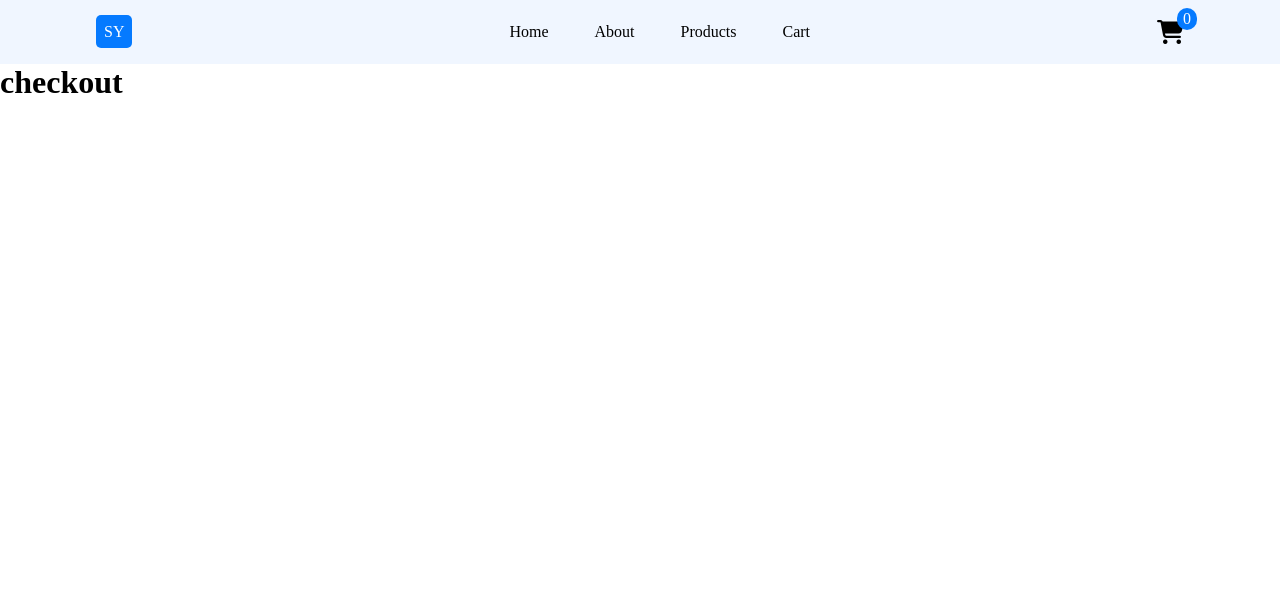
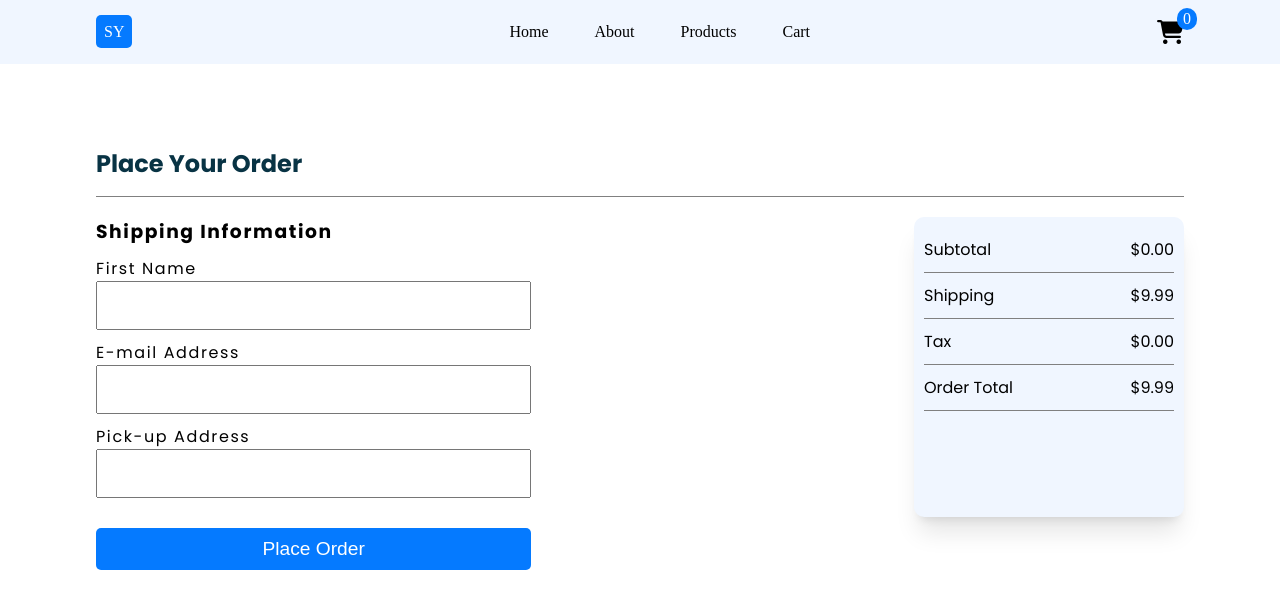
Before and after one commit to saeedyussif663/e-commerce, a React (Create React App) app: page /checkout in a window 1280 px wide. Shown: the top 608 px of the page. Built offline with nearby package versions, Linux system fonts and the light colour scheme; no server answers.

Commit message:
styled the checkout section

```diff
--- a/src/Components/Cart.css
+++ b/src/Components/Cart.css
@@ -77,30 +77,15 @@
 }
 
 
-.total-price {
-     margin-left: auto;
-     display: flex;
-     flex-direction: column;
-     width: 250px;
-     height: 300px;
-    box-shadow: 0 20px 25px -5px rgb(0 0 0 / 0.1), 0 8px 10px -6px rgb(0 0 0 / 0.1);
-    background-color: rgb(240, 246, 255);
-}
 
-.total-price > div {
-    display: flex;
-    justify-content: space-between;
-    margin-top: 10px;
-    border-bottom: 0.5px solid grey;
-    padding-bottom: 10px;
-}
 
-.total-price  div > p {
+
+.total-price  div  p {
     text-transform: capitalize;
     font-family: 'Poppins', sans-serif;
 }
 
-.total-price > button {
+.total-price  button {
     padding: 5px;
     border-radius: 5px;
     border:none;
@@ -108,7 +93,7 @@
     background-color: blue;
     color: white;
     width: 80%;
-    margin: 40px auto;
+    margin: 0 auto;
     font-family: 'Poppins', sans-serif;
     text-transform: capitalize;
 }
--- a/src/Components/Cart.js
+++ b/src/Components/Cart.js
@@ -2,6 +2,7 @@ import { useGlobalContext } from "../Context";
 import { useNavigate } from "react-router";
 
 import "./Cart.css"
+import Price from "./Price";
 
 const Cart = () => {
     let subtotal = 0;
@@ -15,15 +16,6 @@ const Cart = () => {
 
     const disable = state.cart.length === 0 ? true : false;
 
-    state.cart.forEach(element => {
-        let elementsubtotal = element.quantity * element.price;
-        subtotal += elementsubtotal;
-        return subtotal
-    });
-
-    const tax = subtotal / 10;
-    const shipping = 9.99;
-    const orderTotal = tax + shipping + subtotal;
 
 
     return (
@@ -44,31 +36,15 @@ const Cart = () => {
                                 <p>quantity: {item.quantity}</p>
                                 <p>price:  ${ item.price}</p>
                                 </div>
-
                             </div>
                         )
                     })}
                 </div>
                 <div className="total-price">
-                    <div>
-                        <p>subtotal</p>
-                        <p>${ subtotal.toFixed(2)}</p>
-                    </div>
-                    <div>
-                        <p>shipping</p>
-                        <p>${ shipping.toFixed(2)}</p>
-                    </div>
-                    <div>
-                        <p>tax</p>
-                        <p>${ subtotal.toFixed(2) }</p>
-                    </div>
-                    <div>
-                        <p>order total</p>
-                        <p>${ orderTotal.toFixed(2)}</p>
-                    </div>
-                    <button disabled={disable} onClick={proceedToCart}>proceed to checkout</button>
+                <Price />
+                 <button disabled={disable} onClick={proceedToCart}>proceed to checkout</button>
                 </div>
-            </div>
+                </div>
         </section>
     )
 }
--- a/src/Components/Checkout.css
+++ b/src/Components/Checkout.css
@@ -0,0 +1,78 @@
+
+
+.checkout-container {
+    display: flex;
+    flex-direction: column;
+    max-width: 72rem;
+    margin: 50px auto;
+    padding: 2rem;
+}
+
+.checkout-container > h2 {
+    font-size: 1.5rem;
+    font-family: 'Poppins', sans-serif;
+    font-weight:700;
+    color: rgb(8 51 68);
+    border-bottom: 0.5px solid grey;
+    padding-bottom: 15px;
+}
+
+.shipping-information {
+    display: flex;
+    justify-content: space-between;
+    margin-top: 20px;
+}
+
+form {
+    display: flex;
+    flex-direction: column;
+    width: 40%;
+}
+
+form >  h3 {
+    font-family: 'Poppins', sans-serif;
+    text-transform: capitalize;
+    letter-spacing: 0.1rem;
+    margin-bottom: 10px;
+}
+
+form  label,
+form  input {
+    font-family: 'Poppins', sans-serif;
+    letter-spacing: 0.1rem;
+    margin-bottom: 10px;
+}
+
+form  input {
+    width: 100%;
+    padding: 8px;
+    font-size: 1.2rem;
+}
+
+form   input:focus {
+    outline: none;
+}
+
+
+form > button {
+    margin-top: 20px;
+    padding: 10px;
+    color: white;
+    background: #057aff;
+    border: none;
+    border-radius: 5px;
+    font-size: 1.2rem;
+    cursor: pointer;
+}
+
+
+@media screen and (max-width: 720px) {
+    .shipping-information {
+        flex-direction: column;
+    }
+
+    form {
+        margin-right: 10px;
+        width: 80%;
+    }
+}
--- a/src/Components/Checkout.js
+++ b/src/Components/Checkout.js
@@ -1,10 +1,35 @@
-import "./Checkout.css"
+import Price from "./Price";
+
+import "./Checkout.css";
+
 
 const Checkout = () => {
     return (
-        <h1>
-            checkout
-        </h1>
+        <section className="checkout-container">
+            <h2>Place Your Order</h2>
+            <div className="shipping-information">
+                <form>
+                    <h3>shipping information</h3>
+                    <div>
+                        <label htmlFor="name">First Name</label>
+                        <input type="text" id="name"  required />
+                    </div>
+                    <div>
+                        <label htmlFor="e-mail">E-mail Address</label>
+                        <input type="e-mail"  id="e-mail" required />
+                    </div>
+                    <div>
+                        <label htmlFor="address">Pick-up Address</label>
+                        <input type="text" id="address" required />
+                    </div>
+
+                    <button>Place Order</button>
+                </form>
+                <div className="total-price">
+                    <Price />
+                </div>
+            </div>
+            </section>
     )
 }
 
--- /dev/null
+++ b/src/Components/Price.css
@@ -0,0 +1,32 @@
+.total-price {
+    display: flex;
+     flex-direction: column;
+     box-shadow: 0 20px 25px -5px rgb(0 0 0 / 0.1), 0 8px 10px -6px rgb(0 0 0 / 0.1);
+    background-color: rgb(240, 246, 255);
+    padding: 10px;
+     border-radius: 10px;
+     height: 300px;
+}
+
+.price-container {
+     margin-left: auto;
+    display: flex;
+     flex-direction: column;
+     width: 250px;
+     height: 300px;
+
+}
+
+.price-container   div {
+    display: flex;
+    justify-content: space-between;
+    margin-top: 10px;
+    border-bottom: 0.5px solid grey;
+    padding-bottom: 10px;
+}
+
+@media screen and (max-width: 720px) {
+   .total-price {
+        margin-top: 20px;
+   }
+}
--- /dev/null
+++ b/src/Components/Price.js
@@ -0,0 +1,42 @@
+import { useGlobalContext } from "../Context"
+
+import "./Price.css"
+
+const Price = () => {
+    const {state} = useGlobalContext()
+
+    let subtotal = 0;
+
+      state.cart.forEach(element => {
+        let elementsubtotal = element.quantity * element.price;
+        subtotal += elementsubtotal;
+        return subtotal
+    });
+
+    const tax = subtotal / 10;
+    const shipping = 9.99;
+    const orderTotal = tax + shipping + subtotal;
+
+    return (
+        <div className="price-container">
+                    <div>
+                        <p>subtotal</p>
+                        <p>${ subtotal.toFixed(2)}</p>
+                    </div>
+                    <div>
+                        <p>shipping</p>
+                        <p>${ shipping.toFixed(2)}</p>
+                    </div>
+                    <div>
+                        <p>tax</p>
+                        <p>${ subtotal.toFixed(2) }</p>
+                    </div>
+                    <div>
+                        <p>order total</p>
+                        <p>${ orderTotal.toFixed(2)}</p>
+            </div>
+        </div>
+    )
+}
+
+export default Price
```
